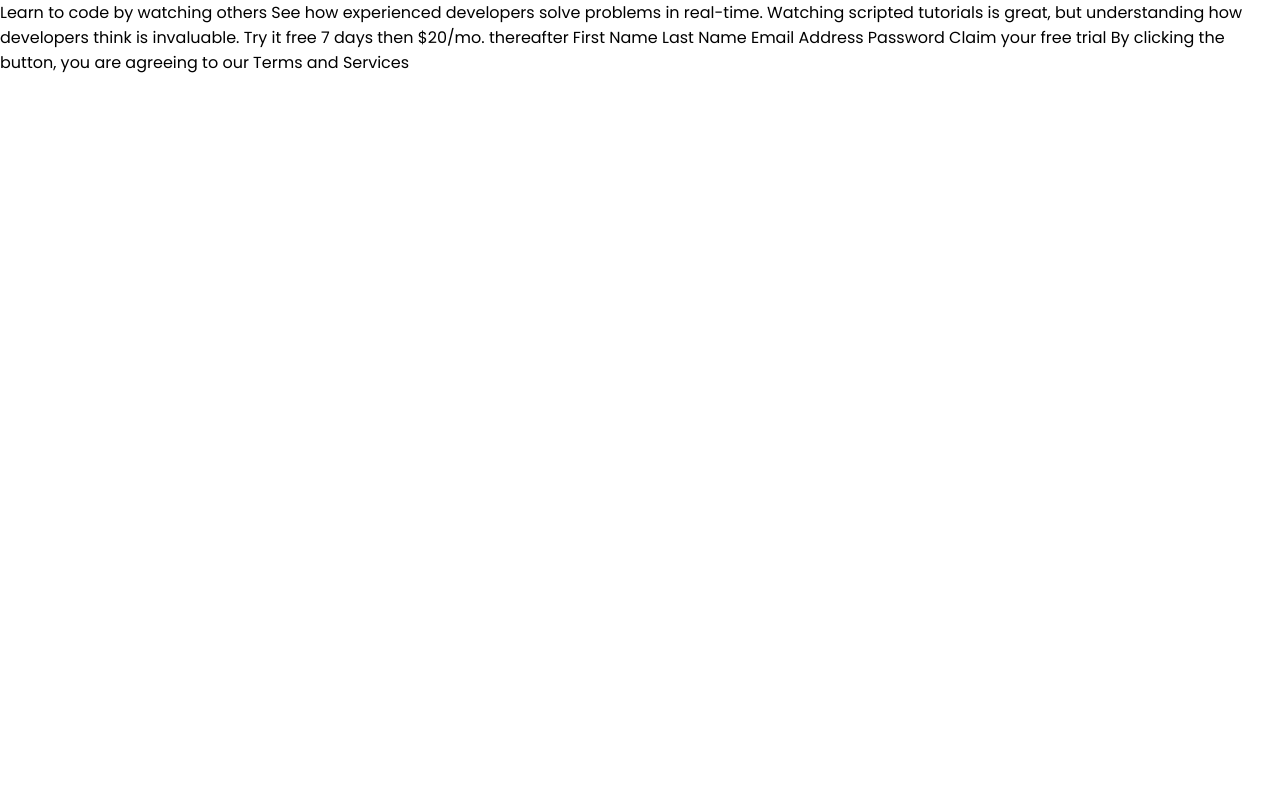
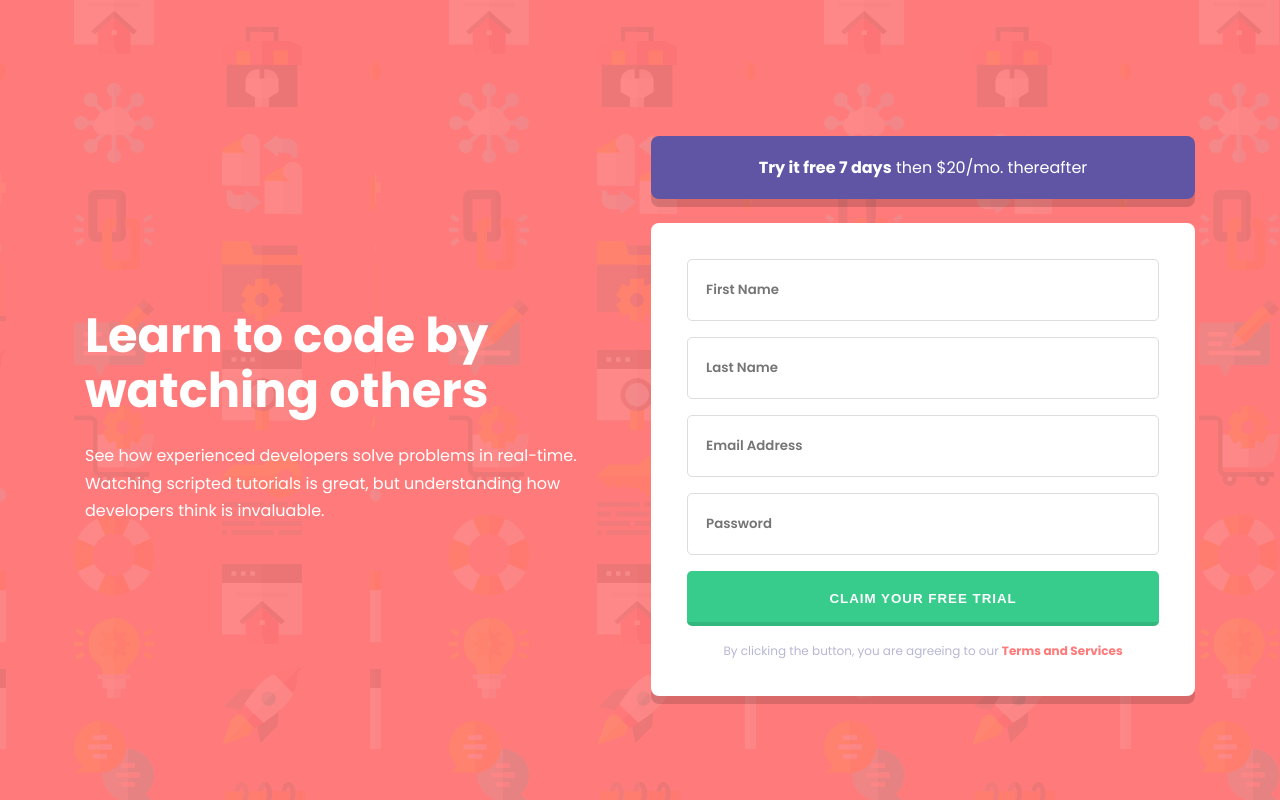
Before and after one commit to lafistik/intro-component-with-signup-form-master, a plain HTML site: page index.html in a window 1280 px wide. Drawn offline with Linux system fonts and the light colour scheme.

Commit message:
Add structure, styling and script logic

```diff
--- a/index.html
+++ b/index.html
@@ -11,7 +11,6 @@
       sizes="32x32"
       href="./images/favicon-32x32.png"
     />
-
     <link rel="preconnect" href="https://fonts.googleapis.com" />
     <link rel="preconnect" href="https://fonts.gstatic.com" crossorigin />
     <link
@@ -23,12 +22,72 @@
     <title>Frontend Mentor | Intro component with sign up form</title>
   </head>
   <body>
-    Learn to code by watching others See how experienced developers solve
-    problems in real-time. Watching scripted tutorials is great, but
-    understanding how developers think is invaluable. Try it free 7 days then
-    $20/mo. thereafter First Name Last Name Email Address Password Claim your
-    free trial By clicking the button, you are agreeing to our Terms and
-    Services
+    <div class="container">
+      <div class="left">
+        <h1>Learn to code by watching others</h1>
+        <p>
+          See how experienced developers solve problems in real-time. Watching
+          scripted tutorials is great, but understanding how developers think is
+          invaluable.
+        </p>
+      </div>
+      <div class="right">
+        <div class="banner">
+          <h2>
+            <span class="bold-text">Try it free 7 days</span> then $20/mo.
+            thereafter
+          </h2>
+        </div>
+
+        <div class="form-group">
+          <form class="form" action="" novalidate="novalidate">
+            <!-- FIRST NAME -->
+            <div>
+              <input type="text" class="firstName" placeholder="First Name" />
+              <span class="error-icon"
+                ><img src="./images/icon-error.svg" alt="error"
+              /></span>
+              <p class="error-text">First Name cannot be empty</p>
+            </div>
+
+            <!-- LAST NAME -->
+            <div>
+              <input type="text" class="lastName" placeholder="Last Name" />
+              <span class="error-icon"
+                ><img src="./images/icon-error.svg" alt="error"
+              /></span>
+              <p class="error-text">Last Name cannot be empty</p>
+            </div>
+
+            <!-- EMAIL -->
+            <div>
+              <input type="email" class="email" placeholder="Email Address" />
+              <span class="error-icon"
+                ><img src="./images/icon-error.svg" alt="error"
+              /></span>
+              <p class="error-text">Email cannot be empty</p>
+              <p class="wrong-email">Looks like this is not an email</p>
+            </div>
+
+            <!-- PASSWORD -->
+            <div>
+              <input type="password" class="password" placeholder="Password" />
+              <span class="error-icon"
+                ><img src="./images/icon-error.svg" alt="error"
+              /></span>
+              <p class="error-text">Password cannot be empty</p>
+            </div>
+
+            <!-- BUTTON -->
+            <button class="btn">Claim your free trial</button>
+            <p class="small-text">
+              By clicking the button, you are agreeing to our
+              <span class="terms">Terms and Services</span>
+            </p>
+          </form>
+        </div>
+      </div>
+    </div>
 
     <script src="script.js"></script>
   </body>
--- a/script.js
+++ b/script.js
@@ -0,0 +1,46 @@
+const form = document.querySelector(".form");
+const inputs = document.querySelectorAll("input");
+const errorIcons = document.querySelectorAll(".error-icon");
+const errorText = document.querySelectorAll(".error-text");
+const emailInput = document.querySelector(".email");
+const wrongEmail = document.querySelector(".wrong-email");
+const validRegex =
+  /^[a-zA-Z0-9.!#$%&'*+/=?^_`{|}~-]+@[a-zA-Z0-9-]+(?:\.[a-zA-Z0-9-]+)*$/;
+
+inputs.forEach(function (node, i) {
+  node.addEventListener("blur", function () {
+    if (!this.value) {
+      errorIcons[i].style.display = "block";
+      errorText[i].style.display = "block";
+      this.classList.add("invalid");
+    } else {
+      errorIcons[i].style.display = "none";
+      errorText[i].style.display = "none";
+      this.classList.remove("invalid");
+    }
+  });
+});
+
+form.addEventListener("submit", function (e) {
+  inputs.forEach(function (node, i) {
+    if (!node.value) {
+      e.preventDefault();
+      errorIcons[i].style.display = "block";
+      errorText[i].style.display = "block";
+      node.classList.add("invalid");
+    } else {
+      errorIcons[i].style.display = "none";
+      errorText[i].style.display = "none";
+      node.classList.remove("invalid");
+    }
+  });
+
+  if (emailInput.value && !validRegex.test(emailInput.value)) {
+    e.preventDefault();
+    wrongEmail.style.display = "block";
+    emailInput.classList.add("invalid");
+  } else if (emailInput.value) {
+    wrongEmail.style.display = "none";
+    emailInput.classList.remove("invalid");
+  }
+});
--- a/style.css
+++ b/style.css
@@ -1,11 +1,13 @@
 :root {
-  --clr-primary-red: hsl(0, 100%, 74%);
-  --clr-primary-green: hsl(154, 59%, 51%);
-  --clr-accent-blue: hsl(248, 32%, 49%);
-  --clr-neutral-dkblue: hsl(249, 10%, 26%);
-  --clr-neutral-grayishblue: hsl(246, 25%, 77%);
+  --clr-red: #ff7a7a;
+  --clr-green: #38cc8c;
+  --clr-blue: hsl(248, 32%, 49%);
+  --clr-dkblue: hsl(249, 10%, 26%);
+  --clr-gray-blue: hsl(246, 25%, 77%);
 
-  --ff-regular: "Poppins", sans-serif;
+  --fs-reg: 1rem;
+
+  --ff-reg: "Poppins", sans-serif;
   --fw-400: 400;
   --fw-500: 500;
   --fw-600: 600;
@@ -21,5 +23,212 @@
 }
 
 body {
-  font-family: var(--ff-regular);
+  min-height: 100vh;
+  font-family: var(--ff-reg);
+  font-size: var(--fs-reg);
+  background-color: var(--clr-red);
+  background-image: url("./images/bg-intro-mobile.png");
+
+  display: flex;
+  justify-content: center;
+  align-items: center;
 }
+
+.container {
+  margin: 6rem 1.5rem 4rem;
+  max-width: 37.125rem;
+}
+
+/* LEFT SECTION */
+
+.left {
+  color: #fff;
+  text-align: center;
+}
+
+h1 {
+  font-size: 1.75rem;
+  line-height: 1.3;
+  margin-bottom: 1.5rem;
+}
+
+.left p {
+  line-height: 1.7;
+}
+
+/* RIGHT SECTION */
+
+.right {
+  margin-top: 4rem;
+}
+
+.right .banner {
+  color: #fff;
+  background-color: var(--clr-blue);
+  text-align: center;
+  border-radius: 8px;
+  padding-block: 1.125rem;
+  box-shadow: 0px 8px 0px 0px rgba(0, 0, 0, 0.15);
+  -webkit-box-shadow: 0px 8px 0px 0px rgba(0, 0, 0, 0.15);
+  -moz-box-shadow: 0px 8px 0px 0px rgba(0, 0, 0, 0.15);
+}
+
+.right .banner h2 {
+  font-size: 1rem;
+  font-weight: var(--fw-400);
+  width: 60%;
+  margin: 0 auto;
+  line-height: 1.7;
+}
+
+.bold-text {
+  font-weight: var(--fw-700);
+}
+
+/* FORM */
+
+.form-group {
+  background-color: #fff;
+  margin-top: 1.5rem;
+  padding: 1.5rem;
+  border-radius: 8px;
+  box-shadow: 0px 8px 0px 0px rgba(0, 0, 0, 0.15);
+  -webkit-box-shadow: 0px 8px 0px 0px rgba(0, 0, 0, 0.15);
+  -moz-box-shadow: 0px 8px 0px 0px rgba(0, 0, 0, 0.15);
+}
+
+form div {
+  margin-bottom: 1rem;
+  position: relative;
+}
+
+form input {
+  color: var(--clr-dkblue);
+  font-weight: var(--fw-600);
+  font-family: var(--ff-reg);
+  padding: 1.25rem 1.125rem;
+  width: 100%;
+  outline: none;
+
+  border: 1px solid rgb(223, 220, 220);
+  border-radius: 5px;
+}
+
+form input:focus {
+  border: 1px solid var(--clr-dkblue);
+}
+
+.error-icon {
+  position: absolute;
+  top: 22.5%;
+  right: 7%;
+  display: none;
+}
+
+.error-text,
+.wrong-email {
+  font-size: 0.75rem;
+  text-align: right;
+  margin-top: 0.25rem;
+  color: var(--clr-red);
+  display: none;
+}
+
+/* BUTTON */
+
+.btn {
+  color: #fff;
+  background-color: var(--clr-green);
+  border: none;
+  border-radius: 5px;
+  width: 100%;
+  padding: 1.25rem 0rem 1rem;
+  margin-bottom: 1rem;
+
+  text-transform: uppercase;
+  font-weight: var(--fw-700);
+  letter-spacing: 1px;
+
+  border-bottom: 4px solid #32b87e;
+  cursor: pointer;
+  transition: 0.2s ease-in;
+}
+
+.btn:hover,
+.btn:active {
+  background-color: #88e0ba;
+  border-bottom-color: #84d4b2;
+}
+
+.small-text {
+  text-align: center;
+  font-size: 0.75rem;
+  display: block;
+  width: 92%;
+  margin-inline: auto;
+  color: var(--clr-gray-blue);
+}
+
+.terms {
+  font-weight: 700;
+  cursor: pointer;
+  transition: 0.15s ease-in;
+}
+
+.terms:hover,
+.terms:active {
+  color: #cc6262;
+}
+
+.form-group p span {
+  color: var(--clr-red);
+}
+
+.invalid {
+  border-color: var(--clr-red);
+  color: var(--clr-red);
+}
+
+.invalid:focus {
+  border-color: var(--clr-red);
+  color: var(--clr-red);
+}
+
+input.invalid::placeholder {
+  color: var(--clr-red);
+}
+
+@media screen and (min-width: 75em) {
+  .container {
+    max-width: 69.375rem;
+
+    display: flex;
+    justify-content: center;
+    align-items: center;
+    flex-direction: row;
+    gap: 4.5rem;
+  }
+
+  .left {
+    flex: 0 1 auto;
+    text-align: left;
+  }
+
+  h1 {
+    font-size: 3rem;
+    line-height: 1.15;
+  }
+
+  .right {
+    flex: 0 0 49%;
+    margin-top: 0;
+  }
+
+  .right .banner h2 {
+    width: 100%;
+  }
+
+  .form-group {
+    padding: 2.25rem;
+  }
+}
```
